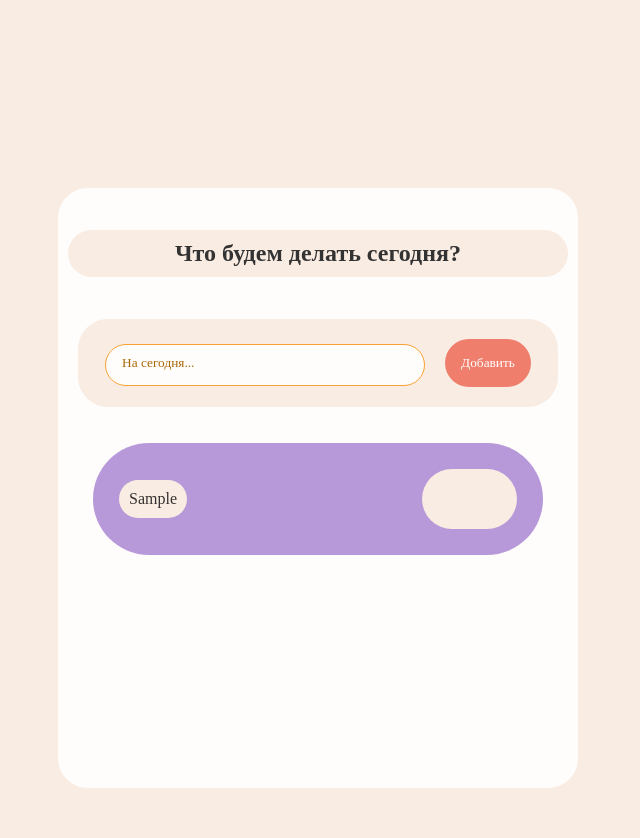
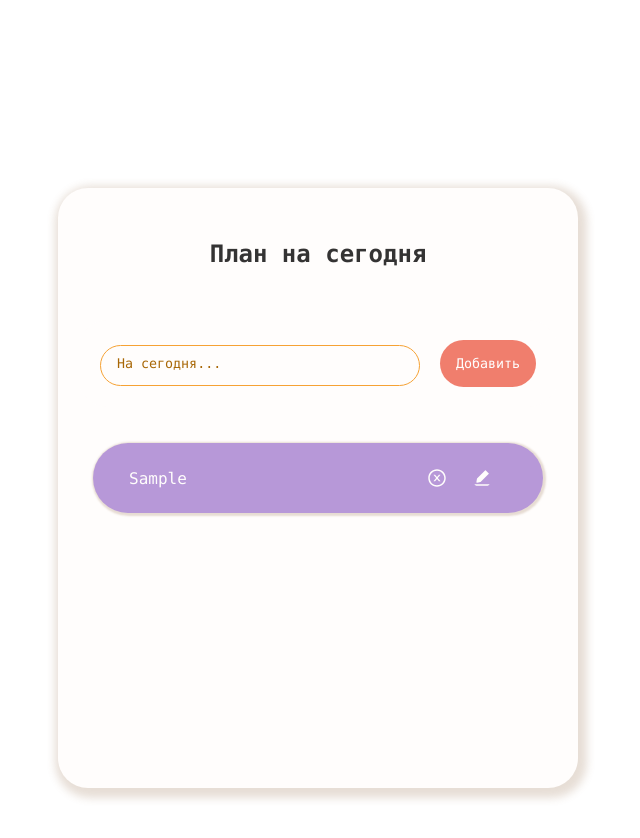
Before and after one commit to PapakhinaIrina/To-do-List, a React (Create React App) app in the folder my-app/: page / in a window 1280 px wide. Both pictures are taken after typing "Sample" into the empty fields and a click on the button "Добавить". Shown: the top 838 px of the page, without its empty margins (322-962 px from the left). Built offline with nearby package versions, Linux system fonts and the light colour scheme.

Commit message:
fixed styles

```diff
--- a/my-app/src/App.css
+++ b/my-app/src/App.css
@@ -1,16 +1,17 @@
 * {
-  background-color: rgb(249, 236, 226);
+  box-sizing: border-box;
   border-radius: 30px;
-  box-sizing: border-box;
+  color: #fffdfc;
+  font-family: 'Monaco';
   margin: 10px;
   padding: 10px;
-  font-family: 'Trattatello, fantasy';
 };
 
 body {
-  background:rgb(242, 249, 255);
+ background: #fffdfc;
 }
   .todo-app {
+    box-shadow: 3px 4px 8px 6px rgba(133, 92, 48, 0.2);
     display: flex;
     flex-direction: column;
     justify-content: start;
@@ -27,6 +28,7 @@ body {
     margin: 32px 0;
     color: rgb(52, 51, 51);
     font-size: 24px;
+    background: fixed;
   }
 
   .complete {
@@ -35,6 +37,7 @@ body {
   }
 
   .todo-form {
+    background-color: #fffdfc;
     margin-bottom: 32px;
   }
 
@@ -45,6 +48,7 @@ body {
     outline: none;
     width: 320px;
     background: #fffdfc;
+    color: black;
   }
 
   .todo-input::placeholder {
@@ -63,7 +67,8 @@ body {
   }
 
   .todo-input.edit {
-    border: 2px solid white;
+    border: 2px solid rgb(157, 75, 75);
+    color: black;
   }
 
   .todo-button.edit {
@@ -78,14 +83,17 @@ body {
   }
 
   .todo-row {
+    box-shadow: 1px 1px 2px 2px rgba(133, 92, 48, 0.2);
+    align-items: center;
+    background:rgb(161, 218, 247);
+    border-radius: 100px;
+    color: rgb(54, 50, 50);
+    cursor: pointer;
     display: flex;
     justify-content: space-between;
-    align-items: center;
+    height: 70px;
     margin: 4px auto;
-    color: rgb(54, 50, 50);
-    background:rgb(161, 218, 247);
     padding: 16px;
-    border-radius: 100px;
     width: 90%;
   }
 
@@ -102,19 +110,22 @@ body {
   }
 
   .icons {
+    background-color: transparent;
     display: flex;
+    font-size: 40px;
     align-items: center;
-    font-size: 30px;
     cursor: pointer;
   }
 
   .delete-icon {
-    font-size: 15px;
+    background-color: transparent;
+    font-size: 30px;
     margin-right: 5px;
-    color: #fff;
+    padding: 5px;
   }
 
   .edit-icon {
-    font-size: 15px;
-    color: #fff;
+    background-color: transparent;
+    font-size: 30px;
+    padding: 5px;
   }
--- a/my-app/src/components/ToDoList.js
+++ b/my-app/src/components/ToDoList.js
@@ -42,7 +42,7 @@ function ToDoList() {
 
   return (
     <>
-      <h1>Что будем делать сегодня?</h1>
+      <h1>План на сегодня</h1>
       <ToDoForm onSubmit={addTodo} />
       <Todo
         todos={todos}
--- a/my-app/src/components/Todo.js
+++ b/my-app/src/components/Todo.js
@@ -1,6 +1,6 @@
 import React, { useState } from 'react';
 import ToDoForm from './ToDoForm';
-import { AiOutlineEdit, AiOutlineCloseCircle } from 'react-icons/ai';
+import { AiFillEdit, AiOutlineCloseCircle } from 'react-icons/ai';
 
 const Todo = ({ todos, completeTodo, removeTodo, updateTodo }) => {
   const [edit, setEdit] = useState({
@@ -28,16 +28,18 @@ const Todo = ({ todos, completeTodo, removeTodo, updateTodo }) => {
       <div key={todo.id} onClick={() => completeTodo(todo.id)}>
         {todo.text}
       </div>
+
       <div className='icons'>
         <AiOutlineCloseCircle
           onClick={() => removeTodo(todo.id)}
           className='delete-icon'
         />
-        <AiOutlineEdit
+        <AiFillEdit
           onClick={() => setEdit({ id: todo.id, value: todo.text })}
           className='edit-icon'
         />
       </div>
+
     </div>
   ));
 };
```
